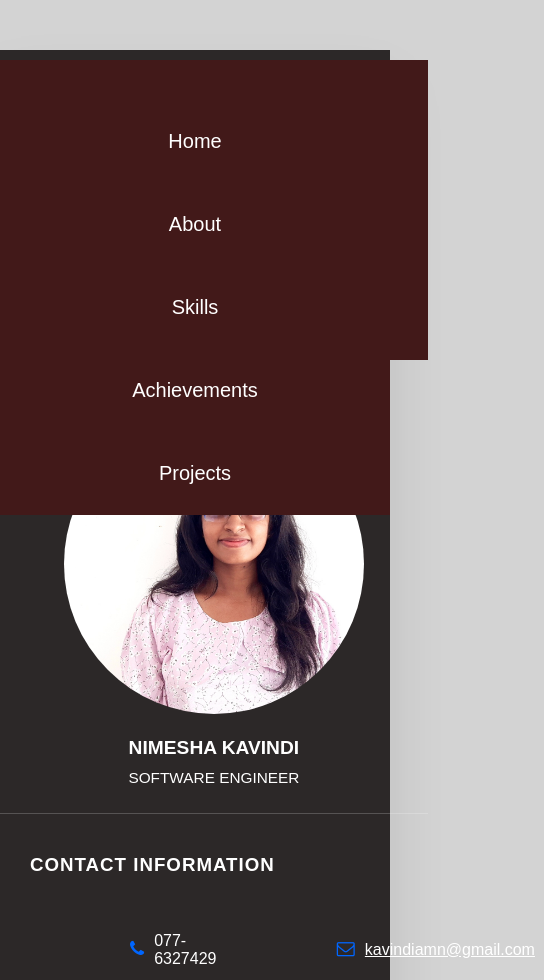
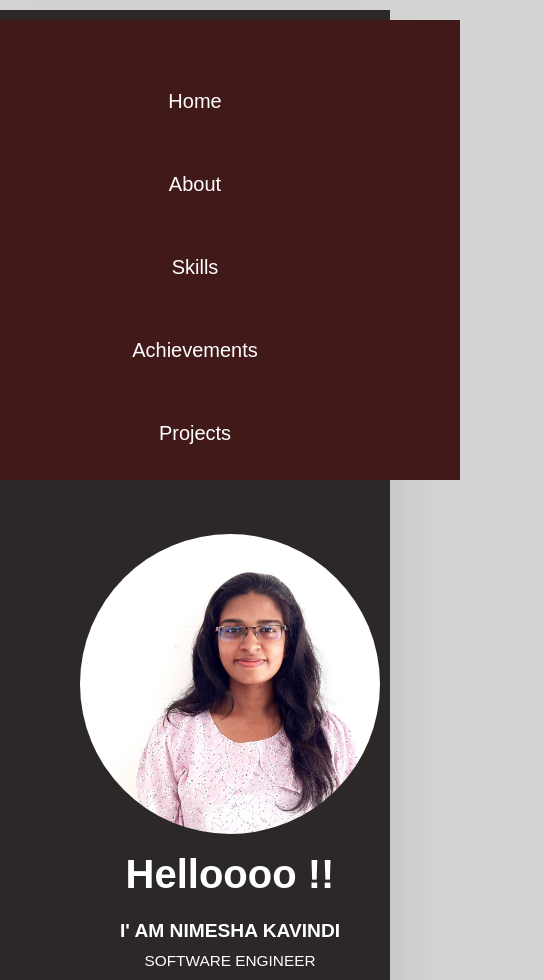
Before and after one commit to NimeshaKavindi/Portfolio, a plain HTML site: page index.html in a window 390 px wide. Shown: the top 980 px of the page, 544 px wide, since content can reach past the window. Drawn offline with Linux system fonts and the light colour scheme.

Commit message:
update the project sections and css part

```diff
--- a/index.html
+++ b/index.html
@@ -24,7 +24,7 @@
                     <div class="imgbox">
                         <img src="Nimesha Kavindi.jpg">
                     </div>
-                    <h2>Nimesha Kavindi<br><span>Software Engineer</span></h2>
+                    <br><h1>Helloooo !!</h1><h2>I' am Nimesha Kavindi<br><span>Software Engineer</span></h2>
                 </div>
 
                 <div class="contactInfo">
--- a/resume_style.css
+++ b/resume_style.css
@@ -1,4 +1,6 @@
 /*@import url('https://fonts.googleapis.com/css?family=Poppins:200,300,400,500,600,700,800,900&display=swap');*/
+
+
 *{
     margin:0;
     padding:0;
@@ -21,7 +23,7 @@ body{
     position:relative;
     width:100%;
     height:100%;
-    margin:50px;
+    margin:20px;
     background: #2c2828;
     display:grid;
     grid-template-columns:1fr 2fr;
@@ -47,8 +49,8 @@ body{
 
 .profileText .imgbox{
     position: relative;
-    width:200px;
-    height:200px;
+    width:350px;
+    height:350px;
     border-radius:50%;
     overflow:hidden;
 }
@@ -62,6 +64,11 @@ body{
     object-fit:cover;
 }
 
+.profileText h1{
+    color:white;
+    font-size: 40px;
+    font-weight: 800;
+}
 .profileText h2{
     color:white;
     font-size:1.5em;
@@ -107,7 +114,7 @@ body{
     align-items: center;
     width: 48%;
     margin-bottom: 10px;
-    padding-left: 100px;
+    padding-left: 30px;
     size: 600;
 }
 
@@ -382,17 +389,22 @@ body{
     box-shadow: 0px 0px 5px rgba(0, 0, 0, 0.2);
 }
 
+.footer-box p{
+    color:white;
+}
+
 
 @media (max-width: 768px) {
     .container{
         grid-template-columns: 1fr; /* Set the container to a single column for smaller screens */
+        margin: 10px;
     }
 
     .top-nav {
         display: flex;
         justify-content: space-between;
         align-items: center;
-        padding: 150px;
+        padding: 230px;
         background-color: #421919;
     }
 
@@ -414,6 +426,10 @@ body{
         z-index: 1;
     }
 
+    .profileText .imgbox {
+        width: 250px; /* Adjust profile image size for smaller screens */
+        height: 250px;
+    }
     .menu li {
         width: 100%;
         text-align: center;
@@ -438,6 +454,7 @@ body{
     .profileText .imgbox {
         width: 300px; /* Adjust profile image size for smaller screens */
         height: 300px;
+        margin: 0 auto;
     }
 
     .profileText h2 {
@@ -446,6 +463,7 @@ body{
 
     .contactInfo, .contactInfo_education, .contactInfo_Languages {
         margin-bottom: 20px; /* Adjust margins for smaller screens */
+
     }
 
     .contactInfo_Languages .Language_item, .skill-item {
```
